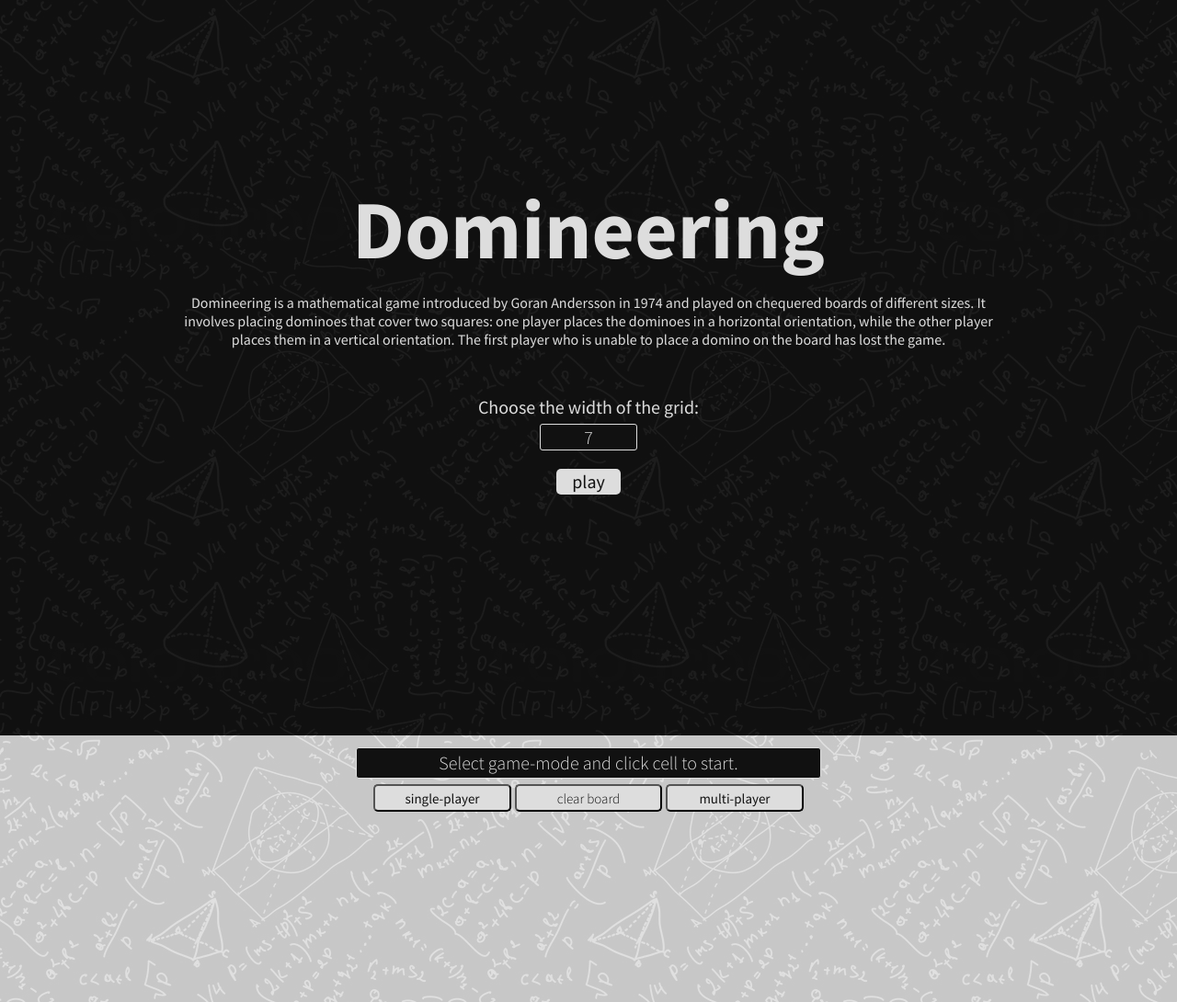
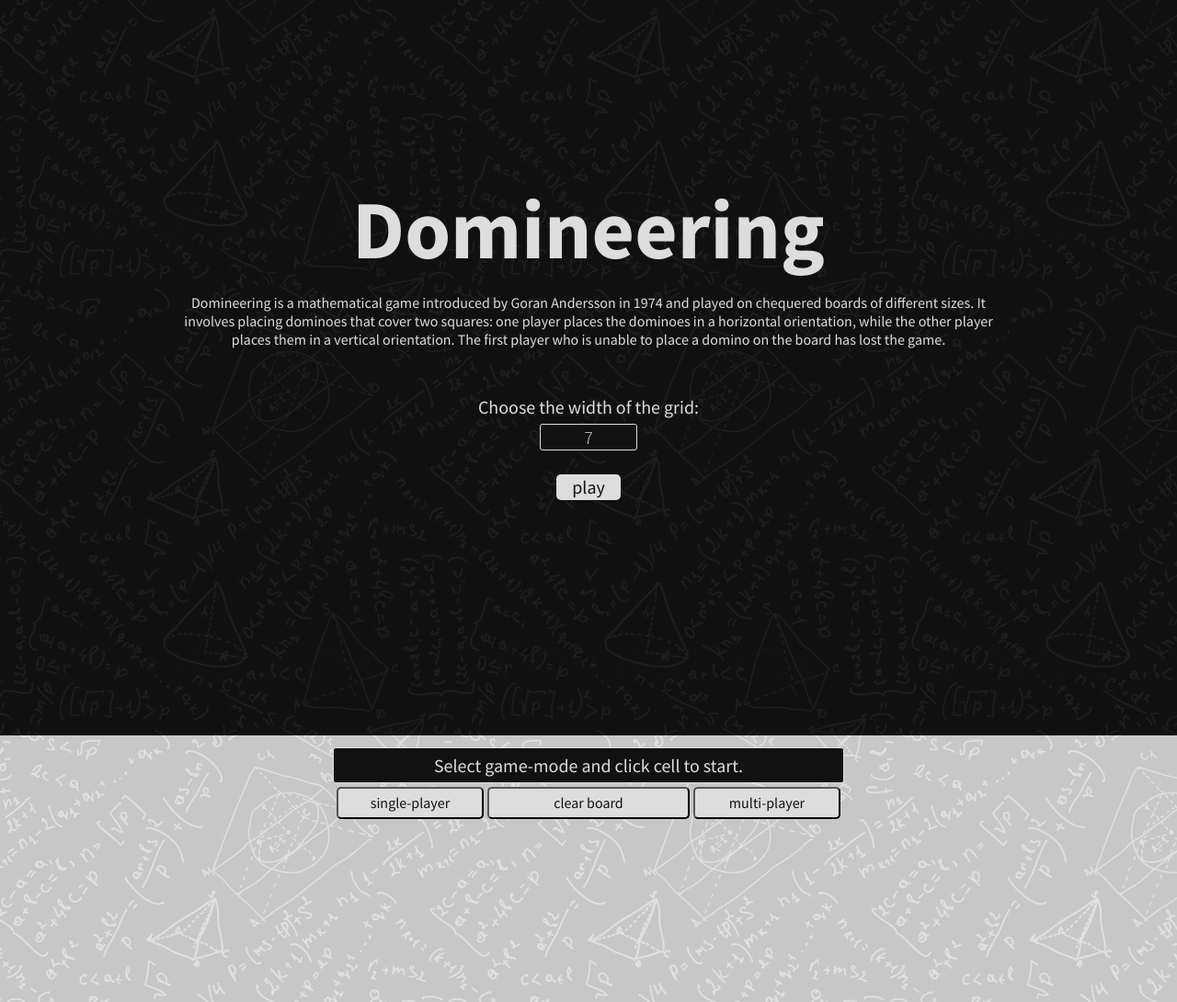
Before and after one commit to jacprada/Domineering, a PHP site: page / in a window 1280 px wide. Shown: the top 1090 px of the page at 92% size. Run offline with PHP 8.4, Linux system fonts and the light colour scheme; some libraries are stand-ins or nearby versions.

Commit message:
final commit

```diff
--- a/css/style.css
+++ b/css/style.css
@@ -62,7 +62,7 @@
 	width: 100px;
 	height: 25px;
 	display: block;
-	margin: 0.5% auto 1.5% auto;
+	margin: 0.5% auto 2% auto;
 	border-radius: 3px;
 	border: 1px solid #DDDDDD;
 	text-align: center;
@@ -108,19 +108,19 @@
 	margin: 0 auto;
 	background-color: rgba(17,17,17,1);
 	display: block;
-	width: 500px;
-	height: 30px;
+	width: 550px;
+	height: 35px;
 	border-radius: 3px;
 	border: 1px solid #DDDDDD;
 	text-align: center;
 	font-family: 'Source Sans Pro', sans-serif;
 	color: #DDDDDD;
 	font-size: 20px;
-	font-weight: 300;
+	font-weight: 400;
 }
 
 #menu {
-	margin: 0.5% auto 2% auto;
+	margin: 0.3% auto 1.8% auto;
 	text-align: center;
 }
 
@@ -128,37 +128,36 @@
 	background-color: #DDDDDD;
 	display: inline-block;
 	border-radius: 5px;
-	width: 160px;
-	height: 30px;
+	width: 220px;
+	height: 35px;
 	text-align: center;
 	font-family: 'Source Sans Pro', sans-serif;
 	color: #111111;
-	font-size: 15px;
-	font-weight: 300;
+	font-size: 16px;
 }
 
 #sp {
 	background-color: #DDDDDD;
 	display: inline-block;
 	border-radius: 5px;
-	width: 150px;
-	height: 30px;
+	width: 160px;
+	height: 35px;
 	text-align: center;
 	font-family: 'Source Sans Pro', sans-serif;
 	color: #111111;
-	font-size: 15px;
+	font-size: 16px;
 }
 
 #mp {
 	background-color: #DDDDDD;
 	display: inline-block;
 	border-radius: 5px;
-	width: 150px;
-	height: 30px;
+	width: 160px;
+	height: 35px;
 	text-align: center;
 	font-family: 'Source Sans Pro', sans-serif;
 	color: #111111;
-	font-size: 15px;
+	font-size: 16px;
 }
 
 ul {
```
